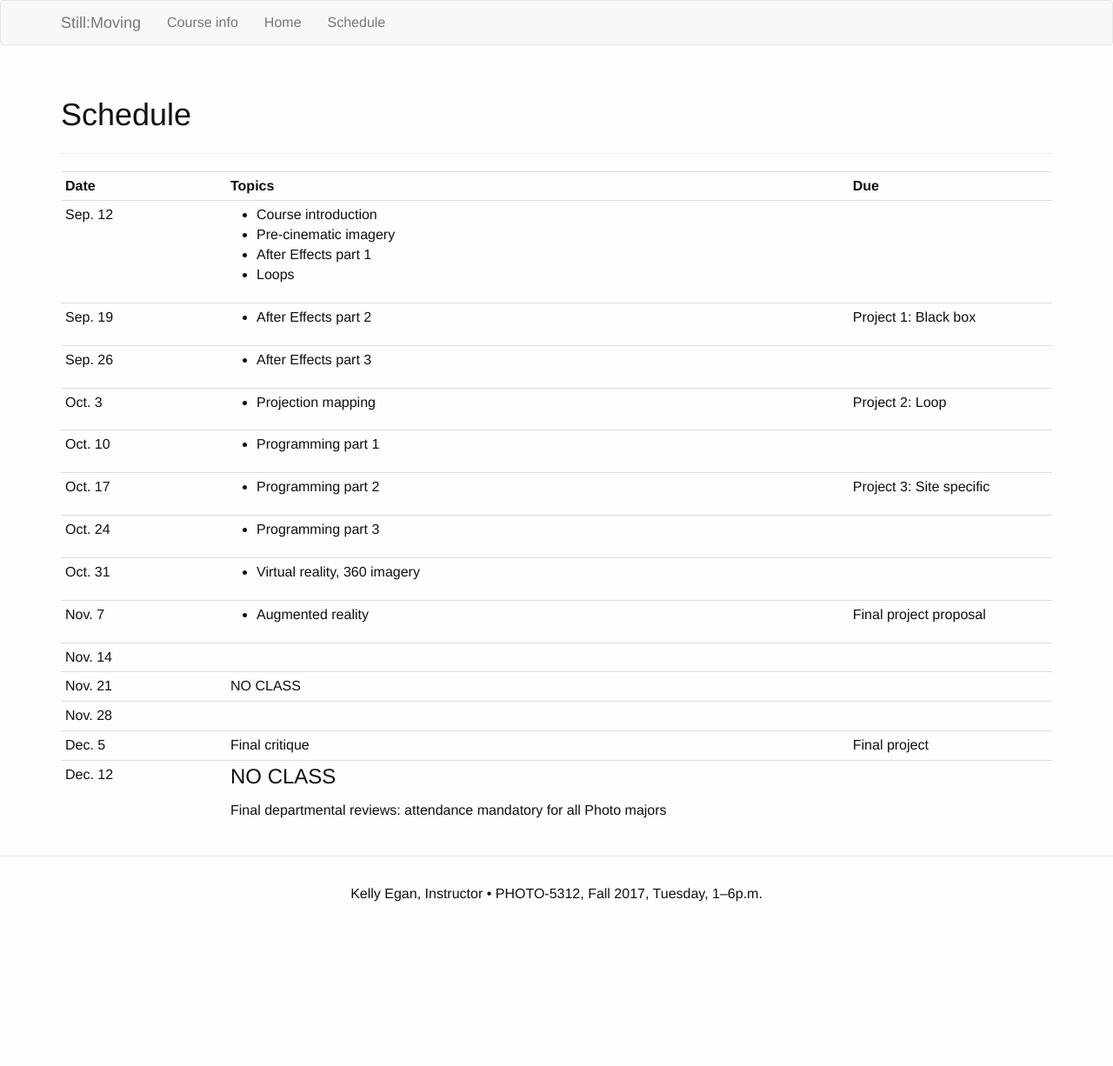
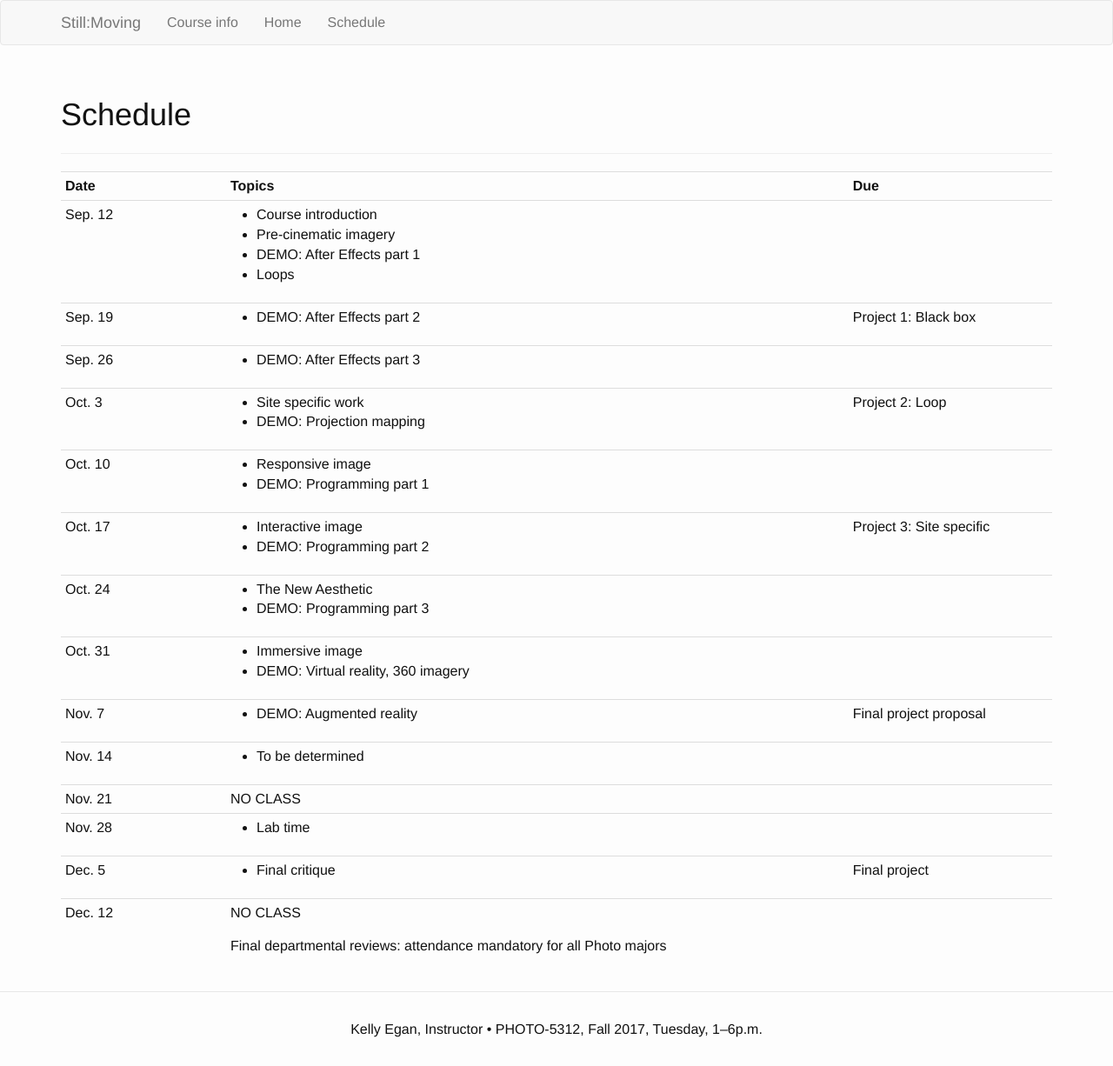
Before and after one commit to kellyegan/StillMoving, a Jekyll site: the page built from schedule.html, in a window 1280 px wide. Shown: the whole page at 87% size. Built offline with Jekyll 4.4.1, drawn with Linux system fonts in a browser that asks for light colours; before the commit the page ends 1070 px from its top, so only the background shows below that.

Commit message:
Update schedule

```diff
--- a/schedule.html
+++ b/schedule.html
@@ -19,7 +19,7 @@ permalink: /schedule/
       <ul>
         <li>Course introduction</li>
         <li>Pre-cinematic imagery</li>
-        <li>After Effects part 1</li>
+        <li>DEMO: After Effects part 1</li>
         <li>Loops</li>
       </ul>
     </td>
@@ -29,7 +29,7 @@ permalink: /schedule/
     <td class="date-cell"><date>Sep. 19</date></td>
     <td class="agenda-cell">
       <ul>
-        <li>After Effects part 2</li>
+        <li>DEMO: After Effects part 2</li>
       </ul>
     </td>
     <td class="due-cell">
@@ -40,7 +40,7 @@ permalink: /schedule/
     <td class="date-cell"><date>Sep. 26</date></td>
     <td class="agenda-cell">
       <ul>
-        <li>After Effects part 3</li>
+        <li>DEMO: After Effects part 3</li>
       </ul>
     </td>
     <td class="due-cell"></td>
@@ -49,7 +49,8 @@ permalink: /schedule/
     <td class="date-cell"><date>Oct. 3</date></td>
     <td class="agenda-cell">
       <ul>
-        <li>Projection mapping</li>
+        <li>Site specific work</li>
+        <li>DEMO: Projection mapping</li>
       </ul>
     </td>
     <td class="due-cell">
@@ -60,7 +61,8 @@ permalink: /schedule/
     <td class="date-cell"><date>Oct. 10</date></td>
     <td class="agenda-cell">
       <ul>
-        <li>Programming part 1</li>
+        <li>Responsive image</li>
+        <li>DEMO: Programming part 1</li>
       </ul>
     </td>
     <td class="due-cell"></td>
@@ -69,7 +71,8 @@ permalink: /schedule/
     <td class="date-cell"><date>Oct. 17</date></td>
     <td class="agenda-cell">
       <ul>
-        <li>Programming part 2</li>
+        <li>Interactive image</li>
+        <li>DEMO: Programming part 2</li>
       </ul>
     </td>
     <td class="due-cell">Project 3: Site specific</td>
@@ -78,7 +81,8 @@ permalink: /schedule/
     <td class="date-cell"><date>Oct. 24</date></td>
     <td class="agenda-cell">
       <ul>
-        <li>Programming part 3</li>
+        <li>The New Aesthetic</li>
+        <li>DEMO: Programming part 3</li>
       </ul>
     </td>
     <td class="due-cell"></td>
@@ -87,7 +91,8 @@ permalink: /schedule/
     <td class="date-cell"><date>Oct. 31</date></td>
     <td class="agenda-cell">
       <ul>
-        <li>Virtual reality, 360 imagery</li>
+        <li>Immersive image</li>
+        <li>DEMO: Virtual reality, 360 imagery</li>
       </ul>
     </td>
     <td class="due-cell"></td>
@@ -96,14 +101,18 @@ permalink: /schedule/
     <td class="date-cell"><date>Nov. 7</date></td>
     <td class="agenda-cell">
       <ul>
-        <li>Augmented reality</li>
+        <li>DEMO: Augmented reality</li>
       </ul>
     </td>
     <td class="due-cell">Final project proposal</td>
   </tr>
   <tr>
     <td class="date-cell"><date>Nov. 14</date></td>
-    <td class="agenda-cell"></td>
+    <td class="agenda-cell">
+      <ul>
+        <li>To be determined</li>
+      </ul>
+    </td>
     <td class="due-cell"></td>
   </tr>
   <tr>
@@ -113,18 +122,26 @@ permalink: /schedule/
   </tr>
   <tr>
     <td class="date-cell"><date>Nov. 28</date></td>
-    <td class="agenda-cell"></td>
+    <td class="agenda-cell">
+      <ul>
+        <li>Lab time</li>
+      </ul>
+    </td>
     <td class="due-cell"></td>
   </tr>
   <tr>
     <td class="date-cell"><date>Dec. 5</date></td>
-    <td class="agenda-cell">Final critique</td>
+    <td class="agenda-cell">
+      <ul>
+        <li>Final critique</li>
+      </ul>
+    </td>
     <td class="due-cell">Final project</td>
   </tr>
   <tr>
     <td class="date-cell"><date>Dec. 12</date></td>
     <td class="agenda-cell">
-      <h3>NO CLASS</h3>
+      <p>NO CLASS</p>
       <p>Final departmental reviews: attendance mandatory for all Photo majors</p>
     </td>
     <td class="due-cell"></td>
```
